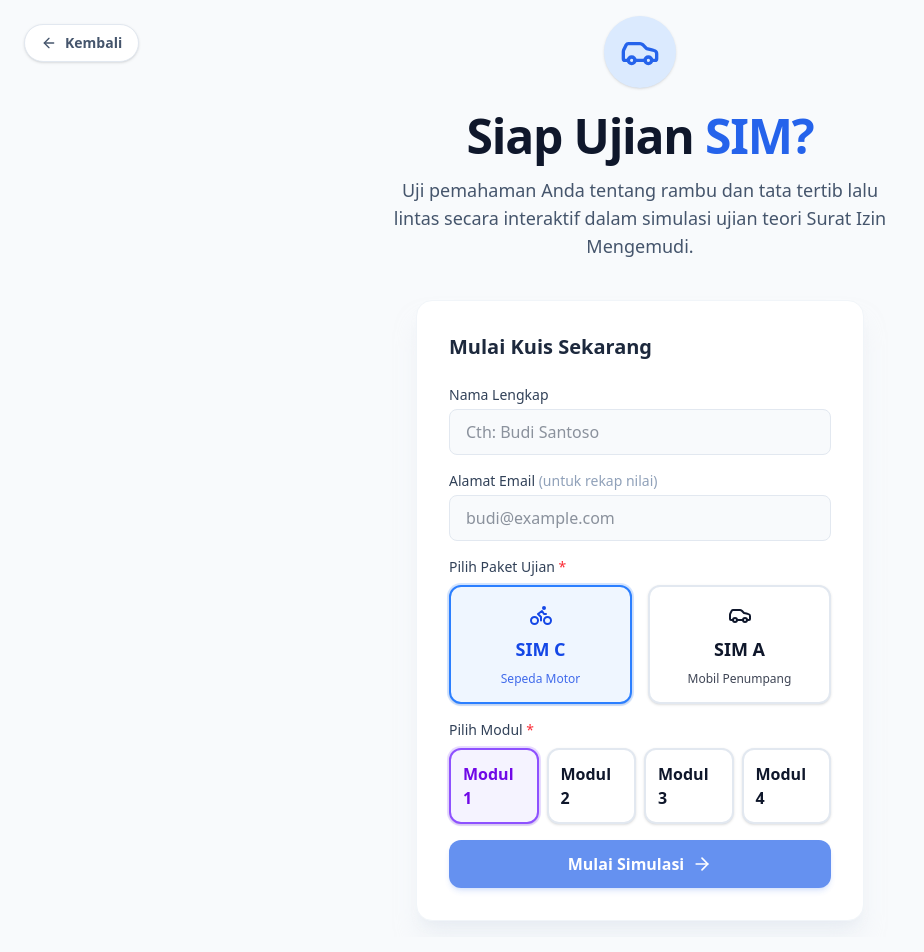
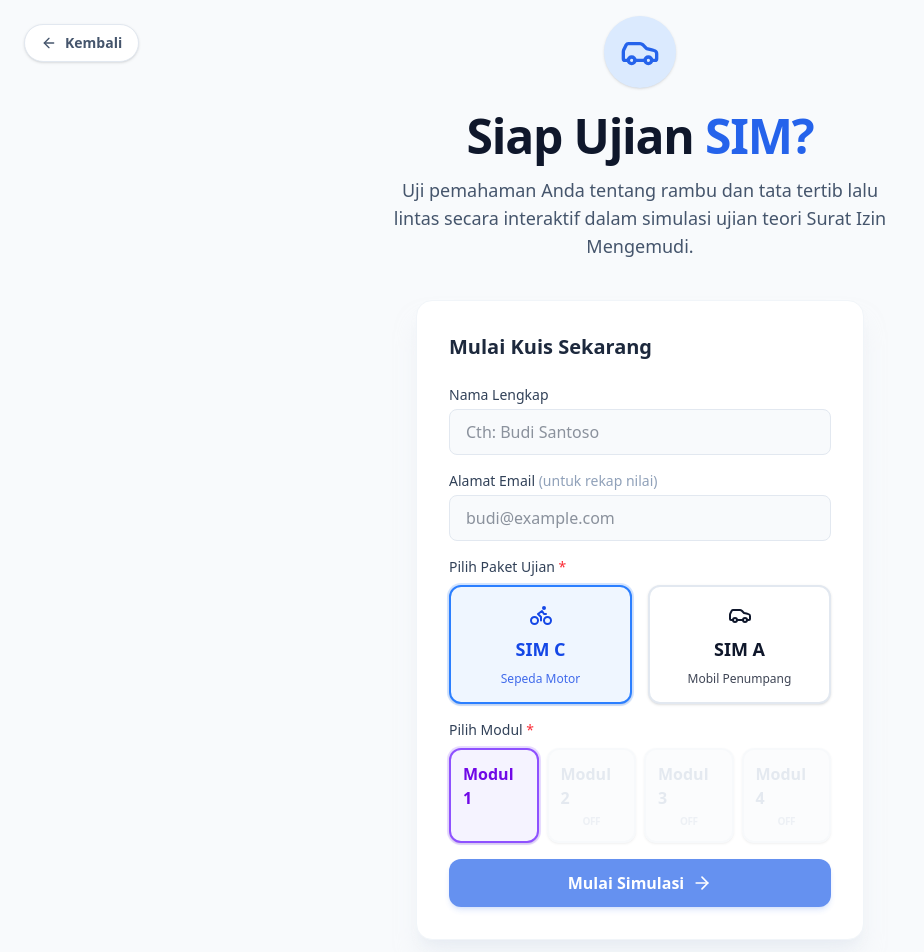
Before and after one commit to ananwxyz/simulasim, a React (Vite) app: page /register in a window 1280 px wide. Shown: the top 952 px of the page, without its empty margins (0-924 px from the left). Built offline with nearby package versions, Linux system fonts and the light colour scheme; no server answers.

Commit message:
feat: disable module 2-4 selection for users and cleanup scripts

```diff
--- a/src/pages/admin/Questions.tsx
+++ b/src/pages/admin/Questions.tsx
@@ -22,7 +22,9 @@ export default function AdminQuestions() {
             const { data, error } = await supabase
                 .from('questions')
                 .select('*')
-                .order('created_at', { ascending: false });
+                .order('exam_type', { ascending: true })
+                .order('module_number', { ascending: true })
+                .order('material_category', { ascending: true });
 
             if (error) throw error;
             setQuestions(data || []);
--- a/src/pages/client/Landing.tsx
+++ b/src/pages/client/Landing.tsx
@@ -152,15 +152,33 @@ export default function LandingPage() {
                             Pilih Modul <span className="text-red-500">*</span>
                         </label>
                         <div className="grid grid-cols-4 gap-2">
-                            {([1, 2, 3, 4] as const).map((num) => (
-                                <label
-                                    key={num}
-                                    className={`cursor-pointer rounded-xl border-2 p-3 flex flex-col items-center gap-1 transition-all shadow-sm ${moduleNumber === num ? 'border-violet-500 bg-violet-50 text-violet-700 ring-2 ring-violet-500/20' : 'border-slate-200 bg-white hover:border-violet-300'}`}
-                                >
-                                    <input type="radio" name="moduleNumber" value={num} className="hidden" checked={moduleNumber === num} onChange={() => setModuleNumber(num)} />
-                                    <span className="font-bold text-base">Modul {num}</span>
-                                </label>
-                            ))}
+                            {([1, 2, 3, 4] as const).map((num) => {
+                                const isDisabled = num > 1;
+                                return (
+                                    <label
+                                        key={num}
+                                        className={`rounded-xl border-2 p-3 flex flex-col items-center gap-1 transition-all shadow-sm ${
+                                            isDisabled
+                                                ? 'border-slate-100 bg-slate-50 text-slate-300 cursor-not-allowed opacity-50'
+                                                : moduleNumber === num
+                                                    ? 'border-violet-500 bg-violet-50 text-violet-700 ring-2 ring-violet-500/20 cursor-pointer'
+                                                    : 'border-slate-200 bg-white hover:border-violet-300 cursor-pointer'
+                                        }`}
+                                    >
+                                        <input
+                                            type="radio"
+                                            name="moduleNumber"
+                                            value={num}
+                                            className="hidden"
+                                            checked={moduleNumber === num}
+                                            onChange={() => !isDisabled && setModuleNumber(num)}
+                                            disabled={isDisabled}
+                                        />
+                                        <span className="font-bold text-base">Modul {num}</span>
+                                        {isDisabled && <span className="text-[10px] font-black uppercase tracking-tighter opacity-60">Off</span>}
+                                    </label>
+                                );
+                            })}
                         </div>
                     </div>
 
```
Also changed, not shown: package.json (+6 -1 lines), 1 other file (tests, documents, lock files or other folders).
